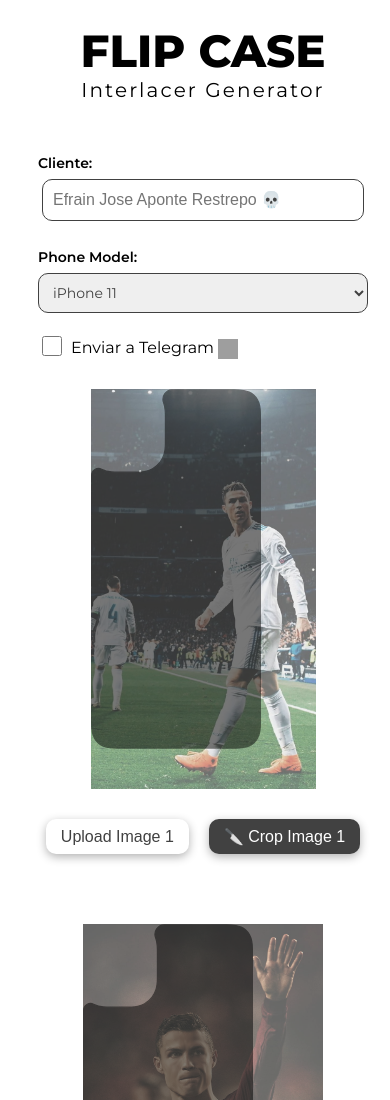
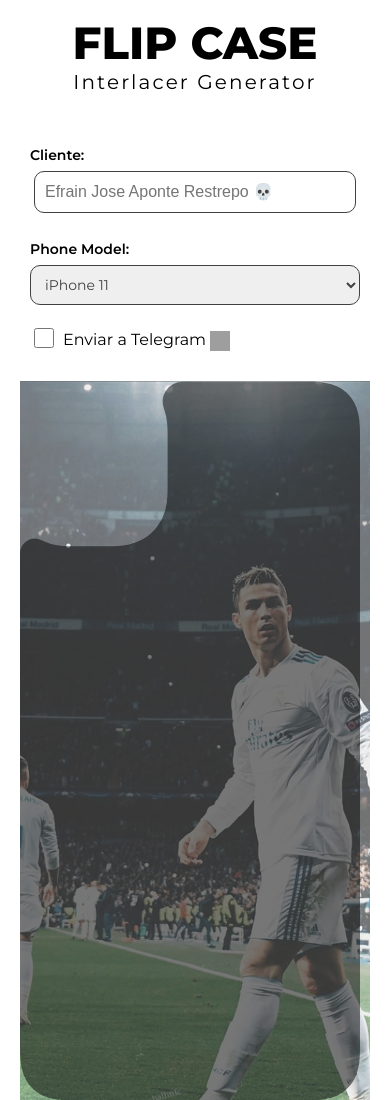
Before and after one commit to javierjdaza/flipcase-interlacing-center, a plain HTML site: page index.html in a window 390 px wide. Shown: the top 1100 px of the page. Drawn offline with Linux system fonts and the light colour scheme; grey boxes are pictures that could not be loaded.

Commit message:
first commit

```diff
--- a/styles.css
+++ b/styles.css
@@ -175,8 +175,8 @@ body {
 
 .mask {
 	position: absolute;
-	max-width: none; /* Eliminar max-width */
-	height: 100%; /* Asegurar que la altura sea 100% */
+	max-width: none;
+	height: 100%;
 	cursor: grab;
 	opacity: 0.5;
 	pointer-events: all;
@@ -268,12 +268,16 @@ h1 {
 	body {
 		max-width: 100%;
 		overflow-x: hidden;
+		margin: 0px;
+	}
+
+	.client-info {
+		margin: 0 0;
+		text-align: left;
 	}
 
 	.container-all {
-		width: 95%;
-		margin: 0 auto;
-		overflow-x: hidden; /* Añade esta línea */
+		width: 100%;
 	}
 
 	#imageContainer {
@@ -284,7 +288,7 @@ h1 {
 
 	#imageContainer .image-1,
 	#imageContainer .image-2 {
-		height: 400px;
+		height: 800px;
 	}
 
 	.cropped-image-container {
```
